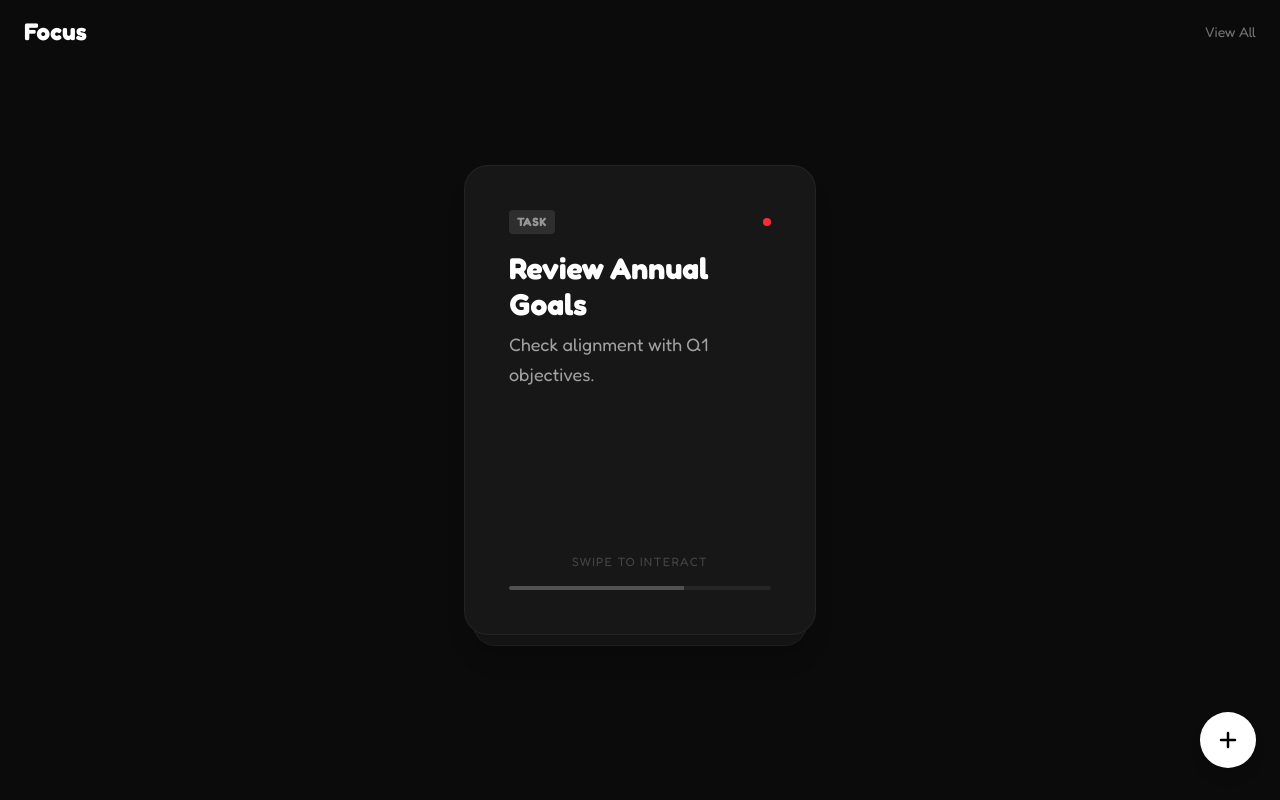
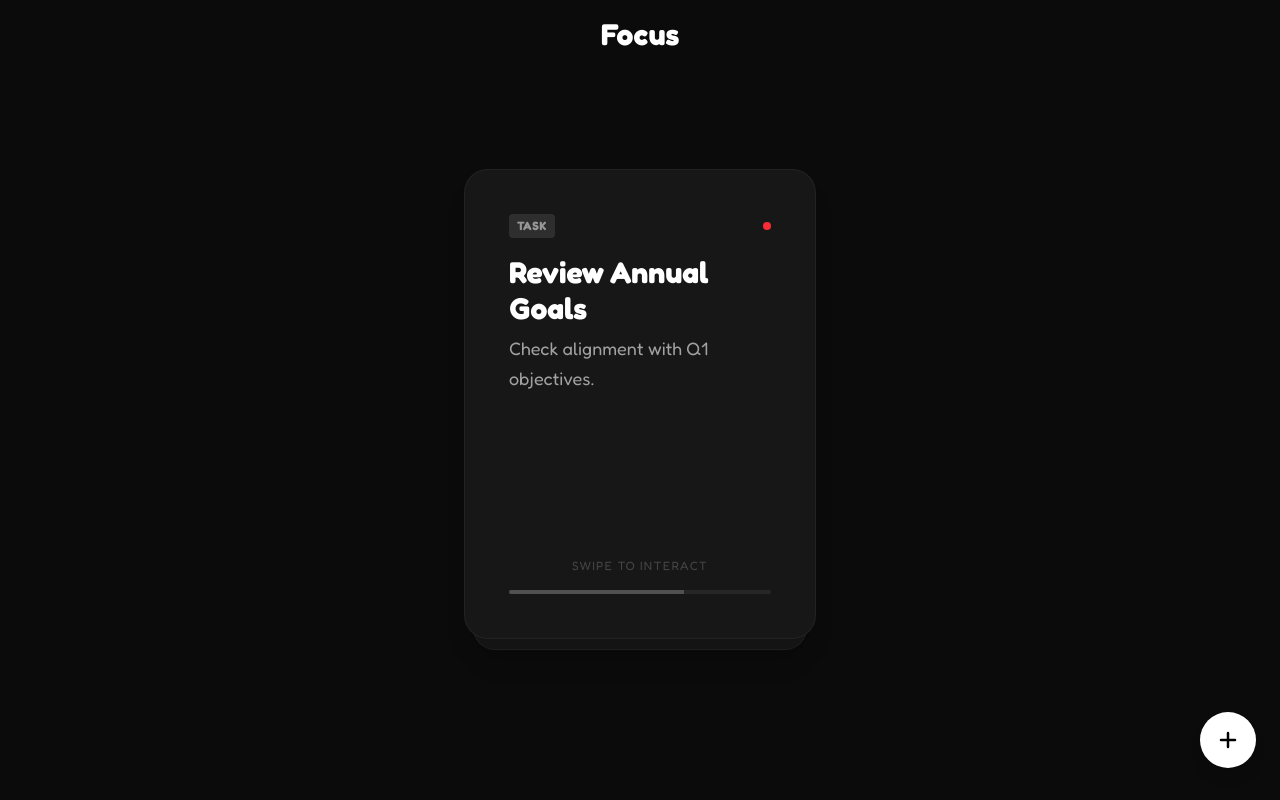
Before and after one commit to ChetanG111/life-os, a Next.js app: page / in a window 1280 px wide. Built offline with nearby package versions, Linux system fonts and the light colour scheme.

Commit message:
UI changes for the better look

```diff
--- a/src/components/features/chat/ChatTab.tsx
+++ b/src/components/features/chat/ChatTab.tsx
@@ -64,9 +64,8 @@ export function ChatTab() {
 
     return (
         <div className="relative w-full h-full bg-background flex flex-col">
-            {/* Header */}
-            <header className="flex-none h-14 flex items-center px-4 border-b border-white/5 bg-background z-10">
-                <h1 className="text-xl font-bold text-white tracking-tight">Chat</h1>
+            <header className="flex-none h-14 flex items-center justify-center px-4 bg-background z-10 my-4">
+                <h1 className="text-3xl font-bold text-white tracking-tight">Chat</h1>
             </header>
 
             {/* Messages Area */}
--- a/src/components/features/notes/NotesTab.tsx
+++ b/src/components/features/notes/NotesTab.tsx
@@ -6,13 +6,8 @@ import { mockNotes } from '@/data/mock';
 export const NotesTab = () => {
     return (
         <div className="w-full min-h-screen px-4 py-6 bg-background pb-32">
-            <header className="mb-6 px-1 flex justify-between items-end">
-                <div>
-                    <h1 className="text-3xl font-bold text-white tracking-tight">Notes</h1>
-                    <p className="text-neutral-500 text-sm font-medium mt-1">
-                        Recent thoughts & ideas
-                    </p>
-                </div>
+            <header className="mb-6 px-1 text-center">
+                <h1 className="text-3xl font-bold text-white tracking-tight">Notes</h1>
             </header>
 
             {/* Masonry Layout using CSS Columns */}
--- a/src/components/features/overview/Feed.tsx
+++ b/src/components/features/overview/Feed.tsx
@@ -22,11 +22,8 @@ export function Feed({ onModalToggle }: { onModalToggle?: (isOpen: boolean) => v
     return (
         <div className="relative h-full w-full py-safe-top px-4 overflow-hidden">
             {/* Header / Mode Switcher (Placeholder) */}
-            <header className="flex justify-between items-center py-4 px-2 mb-2">
-                <h1 className="text-2xl font-bold text-white">Focus</h1>
-                <button className="text-sm text-neutral-500 hover:text-white transition-colors">
-                    View All
-                </button>
+            <header className="flex justify-center items-center py-4 px-2 mb-2">
+                <h1 className="text-3xl font-bold text-white">Focus</h1>
             </header>
 
             {/* Main Feed Content - Shifted up slightly with pb-16/mb-16 logic to accommodate FAB visually if needed,
--- a/src/components/features/tasks/TasksTab.tsx
+++ b/src/components/features/tasks/TasksTab.tsx
@@ -32,11 +32,8 @@ export const TasksTab = () => {
 
     return (
         <div className="w-full min-h-screen px-4 py-6 bg-background pb-32">
-            <header className="mb-8 px-1">
+            <header className="mb-8 px-1 text-center">
                 <h1 className="text-3xl font-bold text-white tracking-tight">Tasks</h1>
-                <p className="text-neutral-500 text-sm font-medium mt-1">
-                    {mockTasks.length} pending tasks for today
-                </p>
             </header>
 
             <Section title="High Priority" tasks={sortedTasks.high} color="text-red-500" />
--- a/src/components/layout/NavigationShell.tsx
+++ b/src/components/layout/NavigationShell.tsx
@@ -77,29 +77,24 @@ export function NavigationShell() {
     const variants: Variants = {
         enter: (direction: number) => ({
             x: direction > 0 ? '100%' : '-100%',
-            opacity: 1, // Changed to 1 to avoid transparency stacking
-            scale: 0.95,
-            filter: "blur(4px)"
+            opacity: 1,
+            zIndex: 0,
         }),
         center: {
             zIndex: 1,
             x: 0,
             opacity: 1,
-            scale: 1,
-            filter: "blur(0px)",
             transition: {
-                x: { type: "spring", stiffness: 350, damping: 30 },
+                x: { type: "spring", stiffness: 300, damping: 30 },
                 opacity: { duration: 0.2 }
             }
         },
         exit: (direction: number) => ({
             zIndex: 0,
             x: direction < 0 ? '100%' : '-100%',
-            opacity: 0.5,
-            scale: 0.95,
-            filter: "blur(4px)",
+            opacity: 1,
             transition: {
-                x: { type: "spring", stiffness: 350, damping: 30 },
+                x: { type: "spring", stiffness: 300, damping: 30 },
                 opacity: { duration: 0.2 }
             }
         })
@@ -110,7 +105,7 @@ export function NavigationShell() {
     const showBottomNav = false;
 
     return (
-        <div className="relative h-[100dvh] w-full overflow-hidden bg-background">
+        <div className="relative h-[100dvh] w-full overflow-hidden bg-background" >
             <AnimatePresence initial={false} custom={direction} mode="popLayout">
                 <motion.main
                     key={activeTab}
@@ -163,7 +158,8 @@ export function NavigationShell() {
                     isVisible={isDragging}
                     offset={navX}
                 />
-            )}
-        </div>
+            )
+            }
+        </div >
     );
 }
```
